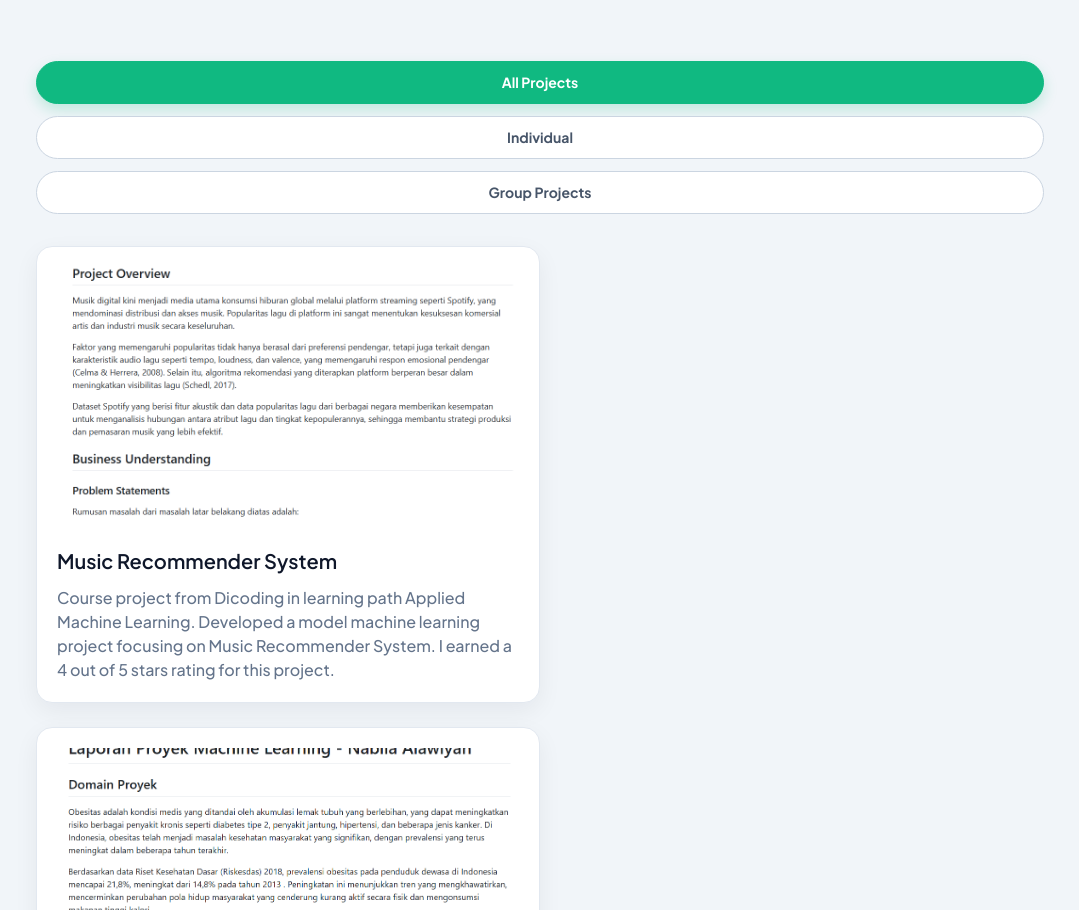
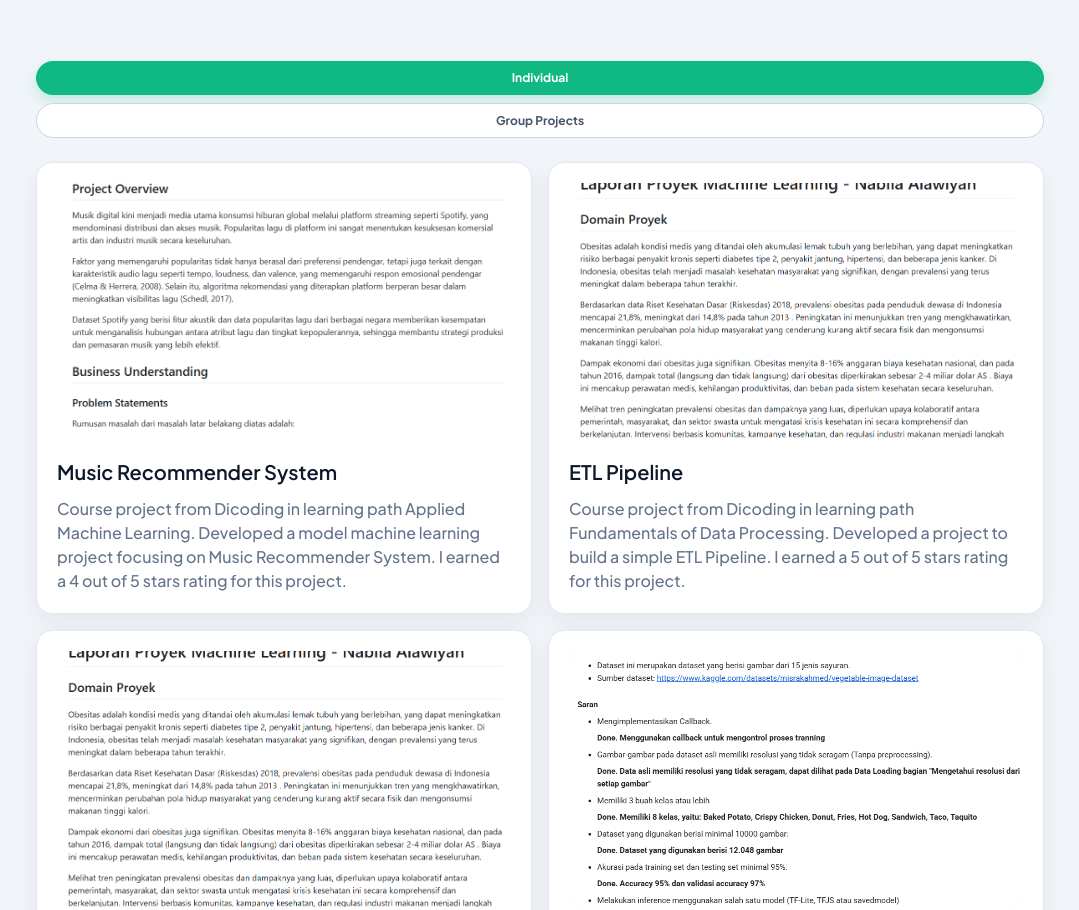
Before and after one commit to nabilalwyh/nabilalwyh.github.io, a website: page index.html in a window 1280 px wide. Shown: the part 1543-2453 px from the top of the page, without its empty margins (100-1179 px from the left). Drawn offline with nearby package versions, Linux system fonts and the light colour scheme.

Commit message:
Fix UI project button

```diff
--- a/index.html
+++ b/index.html
@@ -376,12 +376,11 @@
           class="w-full px-4 flex flex-wrap justify-center xl:w-10/12 xl:mx-auto"
         >
         <div class="project-filter" role="group" aria-label="Filter projects">
-          <button type="button" class="project-filter-button is-active" data-filter="all" aria-pressed="true">All Projects</button>
-          <button type="button" class="project-filter-button" data-filter="individual" aria-pressed="false">Individual</button>
+          <button type="button" class="project-filter-button is-active" data-filter="individual" aria-pressed="true">Individual</button>
           <button type="button" class="project-filter-button" data-filter="team" aria-pressed="false">Group Projects</button>
         </div>
         <!-- SAMPIS -->
-        <div class="project-card team-project mb-12 p-4 md:w-1/2">
+        <div class="project-card team-project mb-12 p-4 md:w-1/2" hidden>
           <div class="rounded-md shado2-md overflow-hidden">
             <img
               src="dist/img/portofolio/project11.png"
@@ -566,7 +565,7 @@
             </p>
           </div>
         <!-- covid19 -->
-          <div class="project-card team-project mb-12 p-4 md:w-1/2">
+          <div class="project-card team-project mb-12 p-4 md:w-1/2" hidden>
             <div class="rounded-md shado2-md overflow-hidden">
               <img
                 src="dist/img/portofolio/project1.png"
@@ -615,7 +614,7 @@
             </p>
           </div>
         <!-- nasi kotak -->
-          <div class="project-card team-project mb-12 p-4 md:w-1/2">
+          <div class="project-card team-project mb-12 p-4 md:w-1/2" hidden>
             <div class="rounded-md shado2-md overflow-hidden">
               <img
                 src="dist/img/portofolio/project3.png"
--- a/src/input.css
+++ b/src/input.css
@@ -58,13 +58,14 @@ section > .container {
 
 #portofolio > .container > div:last-child {
   display: grid;
-  grid-template-columns: repeat(1, minmax(0, 1fr));
-  gap: 1.5rem;
+  grid-template-columns: repeat(2, minmax(0, 1fr));
+  gap: 1rem;
 }
 
 #portofolio > .container > div:last-child > div.project-card {
   display: flex;
   flex-direction: column;
+  width: 100%;
   height: 100%;
   margin: 0;
   padding: 1.25rem;
@@ -153,18 +154,18 @@ section > .container {
   grid-column: 1 / -1;
   display: flex;
   flex-wrap: wrap;
-  justify-content: center;
-  gap: 0.75rem;
+  justify-content: flex-start;
+  gap: 0.5rem;
   margin-bottom: 0.5rem;
 }
 
 .project-filter-button {
   border: 1px solid #cbd5e1;
   border-radius: 9999px;
-  padding: 0.625rem 1.125rem;
+  padding: 0.45rem 0.8rem;
   color: #475569;
   background: #ffffff;
-  font-size: 0.875rem;
+  font-size: 0.75rem;
   font-weight: 700;
   transition: color 150ms ease, background-color 150ms ease, border-color 150ms ease, box-shadow 150ms ease;
 }
```
Also changed, not shown: dist/project-filter.css.
